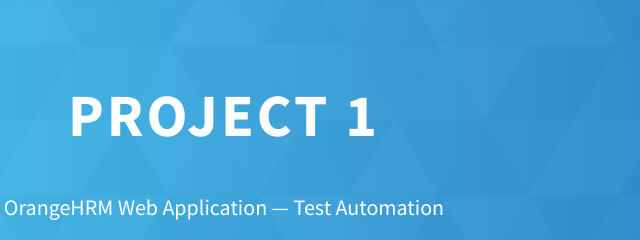
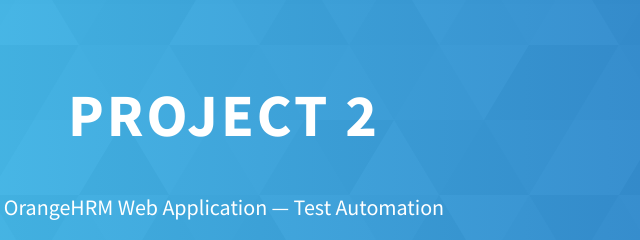
Before and after one commit to ThivyashreeNS/ThivyashreeNS-Portfolio, a website: page project-2.html in a window 1280 px wide. Shown: the part 180-420 px from the top of the page, 416-1056 px from the left. Drawn offline with Linux system fonts and the light colour scheme.

Commit message:
Update project-2.html

```diff
--- a/project-2.html
+++ b/project-2.html
@@ -78,7 +78,7 @@
     </header>
     <section class="project-cs-hero">
       <div class="project-cs-hero__content">
-        <h1 class="heading-primary">Project 1</h1>
+        <h1 class="heading-primary">Project 2</h1>
         <div class="project-cs-hero__info">
           <p class="text-primary">
           OrangeHRM Web Application — Test Automation
```
